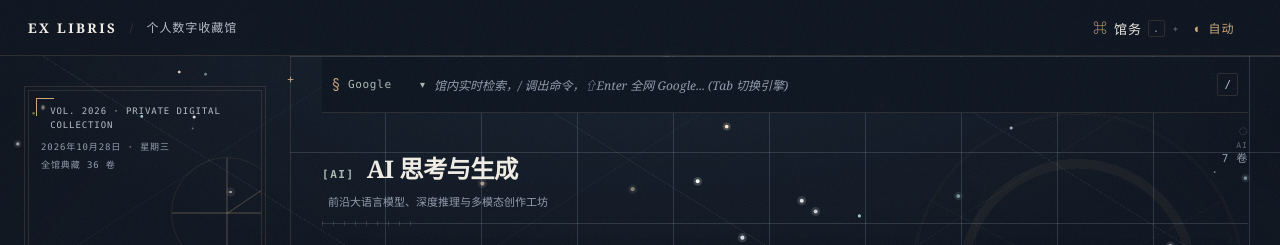
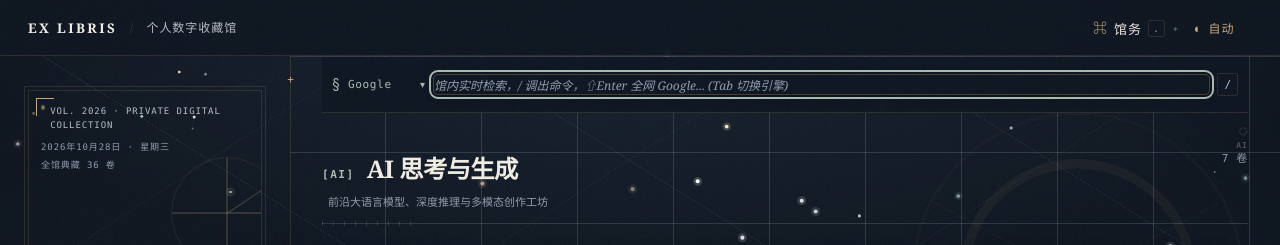
Before and after one commit to augustlies/mynav, a plain HTML site: page index.html in a window 1280 px wide. Shown: the top 245 px of the page. Drawn offline with Linux system fonts and the light colour scheme.

Commit message:
feat(batch3·2): 打开即聚焦索书框（≤640px / ?ingest= / 已有焦点或弹窗时不抢）；自动聚焦且为空时「.」「?」仍作快捷键；脚本就位前敲入的字在 Stage 1 后补检索

```diff
--- a/app.js
+++ b/app.js
@@ -2059,6 +2059,10 @@
       window.__BOOT_TIMING__.stage1End = Math.round(performance.now() * 100) / 100;
     }
     loadBootModules();
+    // Batch 3：索书框首帧即可聚焦打字；脚本就位前已经敲进去的字，这里补一次检索。
+    if (dom.searchInput && dom.searchInput.value) {
+      dom.searchInput.dispatchEvent(new Event("input", { bubbles: true }));
+    }
 
     // 挂载全局刷新方法并监听修改层变化事件
     window.NavApp = {
--- a/index.html
+++ b/index.html
@@ -1018,6 +1018,33 @@
       };
     })();
   </script>
+  <script>
+    /* Batch 3 · 打开即可打字：桌面端把焦点放进索书框（≤640px 不抢，免得弹键盘；带 ?ingest= 或已有弹窗/焦点时不抢）。
+       自动聚焦且框内为空时，「.」「?」仍当快捷键用（馆务抽屉 / 快捷键指南）；字母照常输入，按 Esc 离开索书框即恢复单键快捷键。 */
+    (function () {
+      var input = document.getElementById("archive-search-input");
+      if (!input) return;
+      try { if (new URLSearchParams(location.search).get("ingest") !== null) return; } catch (e) {}
+      if (window.matchMedia && window.matchMedia("(max-width: 640px)").matches) return;
+      if (document.activeElement && document.activeElement !== document.body) return;
+      if (document.body.classList.contains("modal-open")) return;
+      input.focus({ preventScroll: true });
+      if (document.activeElement !== input) return;
+      input.setAttribute("data-autofocused", "true");
+      function release() { input.removeAttribute("data-autofocused"); }
+      input.addEventListener("input", release, { once: true });
+      input.addEventListener("pointerdown", release, { once: true });
+      input.addEventListener("blur", release, { once: true });
+      window.addEventListener("keydown", function (e) {
+        if (e.target !== input || !input.hasAttribute("data-autofocused") || input.value !== "") return;
+        if ((e.key !== "." && e.key !== "?") || e.ctrlKey || e.metaKey || e.altKey || e.isComposing) return;
+        e.preventDefault();
+        e.stopImmediatePropagation();
+        input.blur();
+        document.body.dispatchEvent(new KeyboardEvent("keydown", { key: e.key, code: e.code, shiftKey: e.shiftKey, bubbles: true, cancelable: true }));
+      }, true);
+    })();
+  </script>
   <!-- 纯静态模块化脚本装配 (原生加载，无构建步骤，添加版本戳防浏览器与CDN缓存) -->
   <script src="data.js?v=1.8.0" defer></script>
   <script src="js/lazy.js?v=b3.1" defer></script>
```
